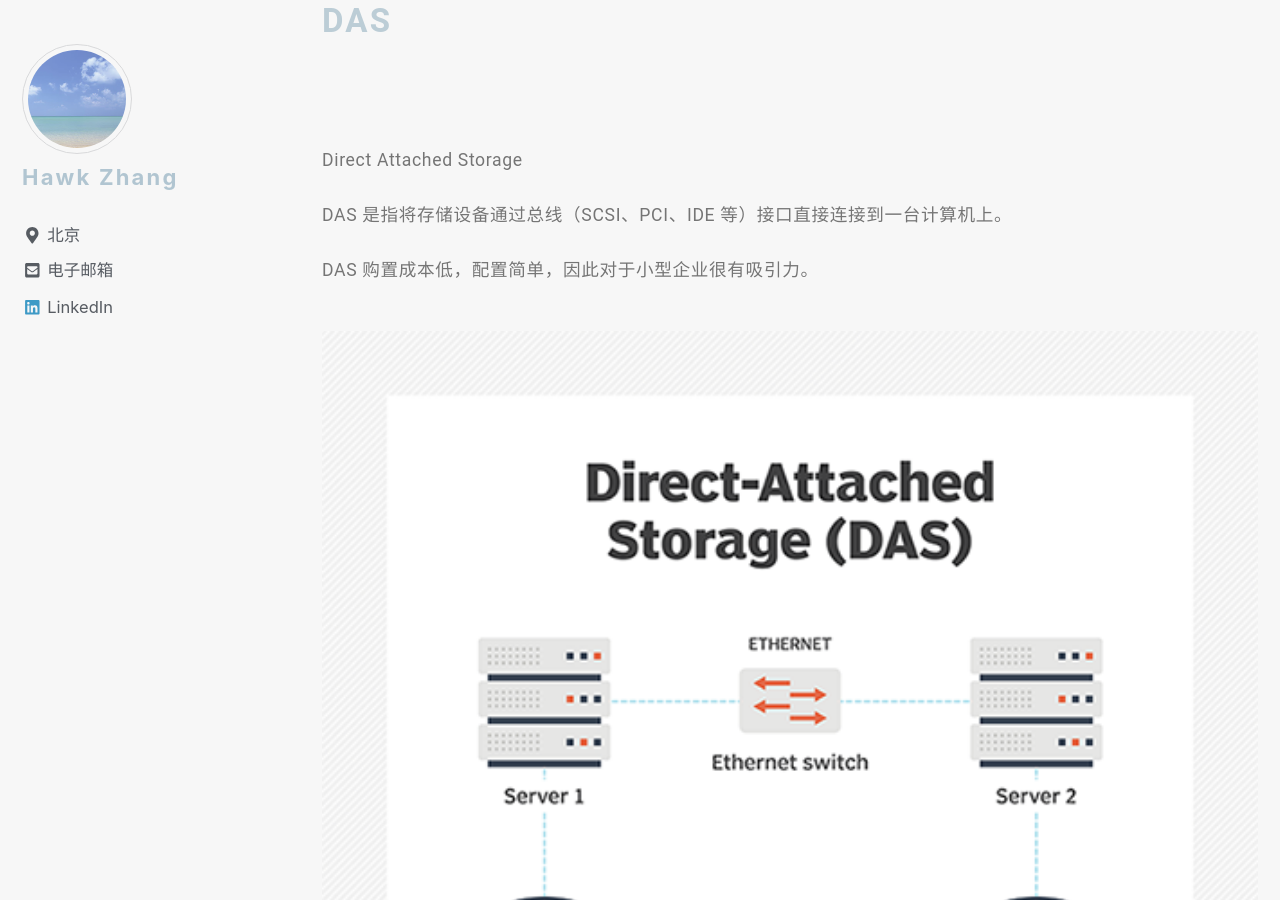
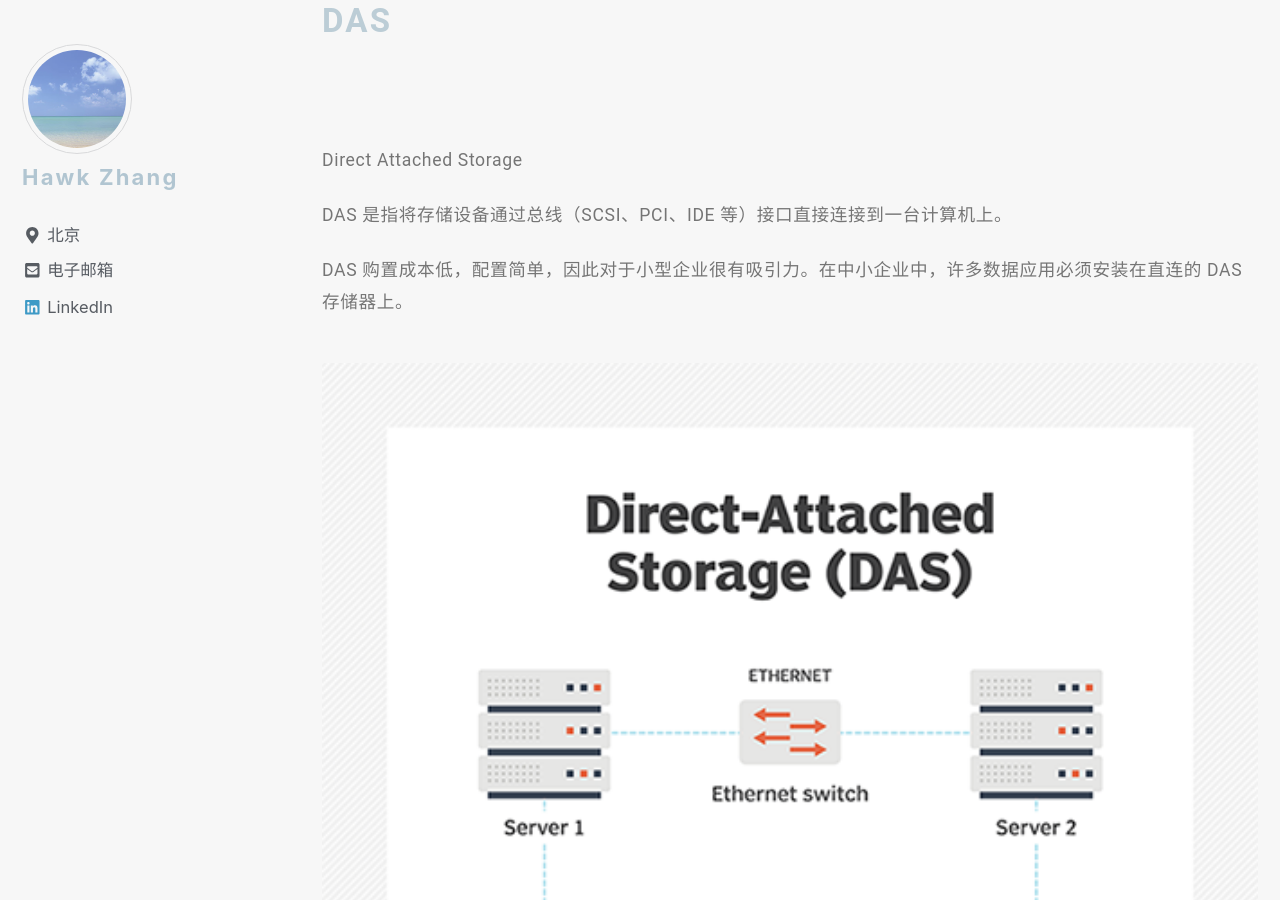
Before and after one commit to narru888/linotes_note, a Jekyll site: the page built from _posts/storage/2018-03-01-das.nas.san.md, in a window 1280 px wide and 900 px high, scrolled down 1656 px. Built offline with Jekyll 4.4.1, drawn with Linux system fonts in a browser that asks for light colours; nearby versions of some CDN libraries; a script that is not in the unit is left out.

Commit message:
update on 2018-11-21 11:23:01 CST

```diff
--- a/_posts/storage/2018-03-01-das.nas.san.md
+++ b/_posts/storage/2018-03-01-das.nas.san.md
@@ -21,7 +21,7 @@ Direct Attached Storage
 
 DAS 是指将存储设备通过总线（SCSI、PCI、IDE 等）接口直接连接到一台计算机上。
 
-DAS 购置成本低，配置简单，因此对于小型企业很有吸引力。
+DAS 购置成本低，配置简单，因此对于小型企业很有吸引力。在中小企业中，许多数据应用必须安装在直连的 DAS 存储器上。
 
 {% include figure image_path="/assets/images/storage-das.png" alt="" %}
 
@@ -30,6 +30,7 @@ DAS 购置成本低，配置简单，因此对于小型企业很有吸引力。
 DAS 这种直连方式，能够解决单台服务器的存储空间扩展、高性能传输需求，并且单台外置存储系统的容量，已经从不到 1TB，发展到了 2TB，随着大容量硬盘的推出，单台外置存储系统容量还会上升。此外，DAS 还可以构成基于 RAID 的双机高可用系统，满足数据存储对高可用的要求。从趋势上看，作为一种存储模式，DAS 仍然会继续得到应用。
 
 DAS 不算是网络存储，因为只有它所挂载的主机才可访问它。因此，服务器发生故障时，连接在服务器上的 DAS 存储设备中的数据暂时不能被存取。
+
 
 ### 适用场景
 
```
